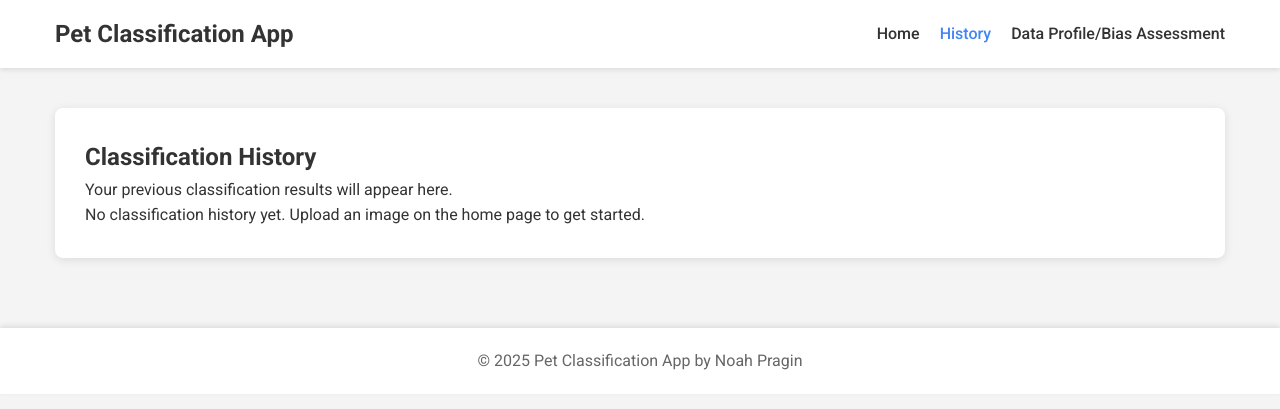
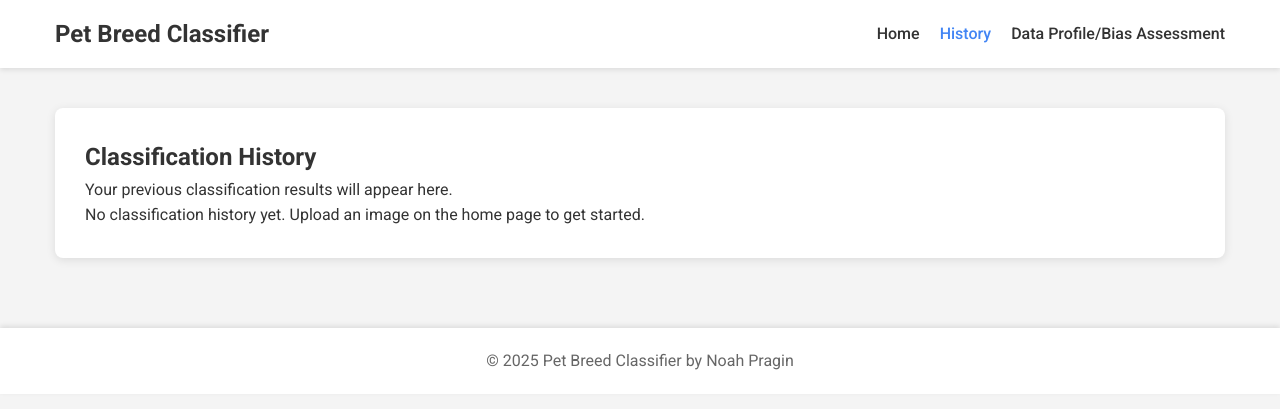
Before and after one commit to npragin/pet-classifier, a Flask app: page /history in a window 1280 px wide. Shown: the top 409 px of the page. Run offline with Flask 3, Linux system fonts and the light colour scheme.

Commit message:
Rename project to Pet Breed Classifier.

```diff
--- a/templates/base.html
+++ b/templates/base.html
@@ -3,7 +3,7 @@
 <head>
     <meta charset="UTF-8">
     <meta name="viewport" content="width=device-width, initial-scale=1.0">
-    <title>{% block title %}Pet Classification App{% endblock %}</title>
+    <title>{% block title %}Pet Breed Classifier{% endblock %}</title>
     <link rel="stylesheet" href="{{ url_for('static', filename='css/style.css') }}">
     <link href="https://fonts.googleapis.com/css2?family=Roboto:wght@300;400;500;700&display=swap" rel="stylesheet">
     {% block extra_head %}{% endblock %}
@@ -11,7 +11,7 @@
 <body>
     <header>
         <div class="container">
-            <h1 class="logo">Pet Classification App</h1>
+            <h1 class="logo">Pet Breed Classifier</h1>
             <nav>
                 <ul class="navigation">
                     <li><a href="{{ url_for('home') }}" class="{% if request.path == url_for('home') %}active{% endif %}">Home</a></li>
@@ -30,7 +30,7 @@
 
     <footer>
         <div class="container">
-            <p>&copy; 2025 Pet Classification App by Noah Pragin</p>
+            <p>&copy; 2025 Pet Breed Classifier by Noah Pragin</p>
         </div>
     </footer>
 
--- a/templates/data_profile.html
+++ b/templates/data_profile.html
@@ -1,6 +1,6 @@
 {% extends "base.html" %}
 
-{% block title %}Pet Classification App - Data Profile/Bias Assessment{% endblock %}
+{% block title %}Pet Breed Classifier - Data Profile/Bias Assessment{% endblock %}
 
 {% block content %}
 <div class="card">
--- a/templates/history.html
+++ b/templates/history.html
@@ -1,6 +1,6 @@
 {% extends "base.html" %}
 
-{% block title %}Pet Classification App - History{% endblock %}
+{% block title %}Pet Breed Classifier - History{% endblock %}
 
 {% block content %}
 <div class="card">
--- a/templates/index.html
+++ b/templates/index.html
@@ -1,6 +1,6 @@
 {% extends "base.html" %}
 
-{% block title %}Pet Classification App - Home{% endblock %}
+{% block title %}Pet Breed Classifier - Home{% endblock %}
 
 {% block content %}
 <div class="card">
```
